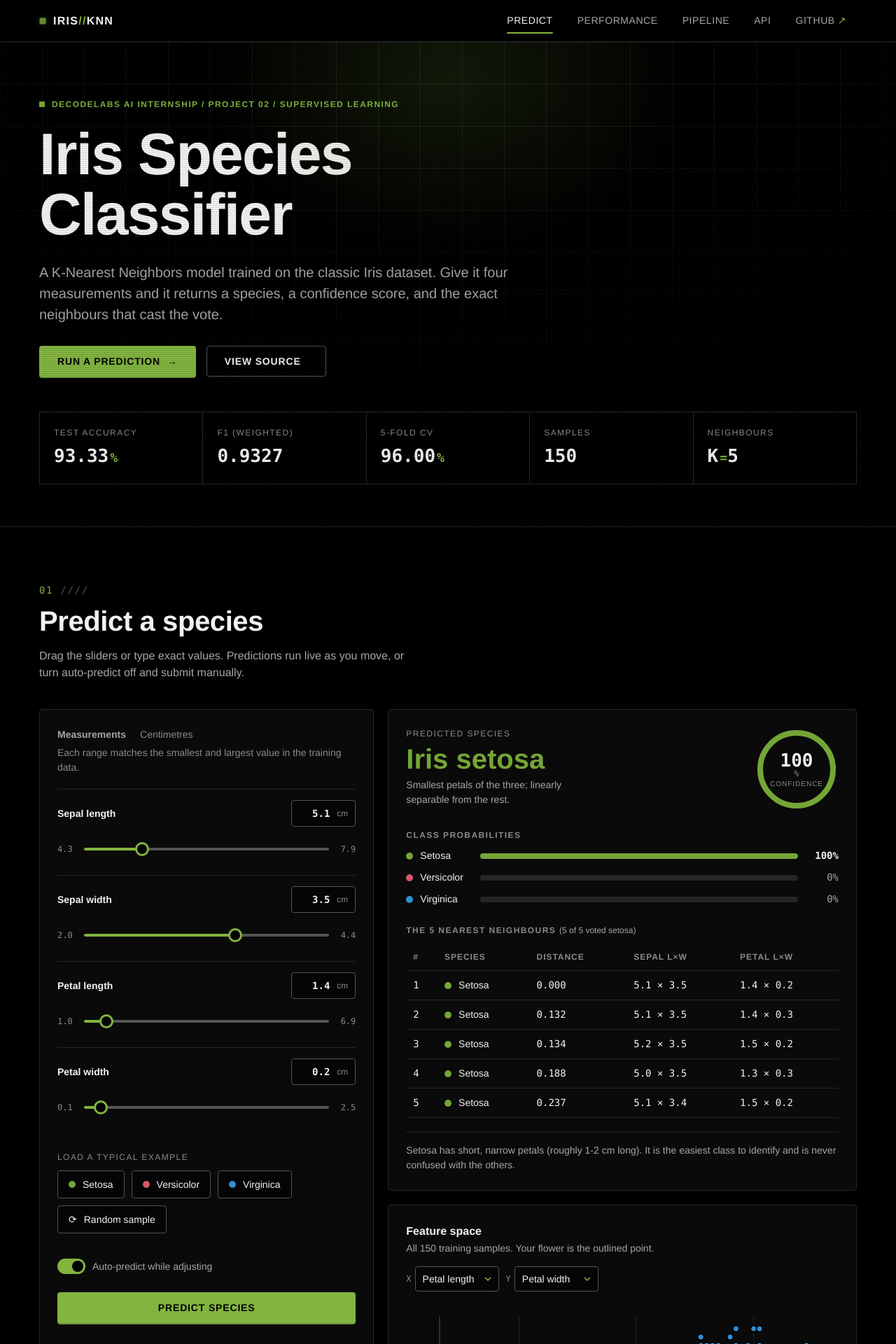
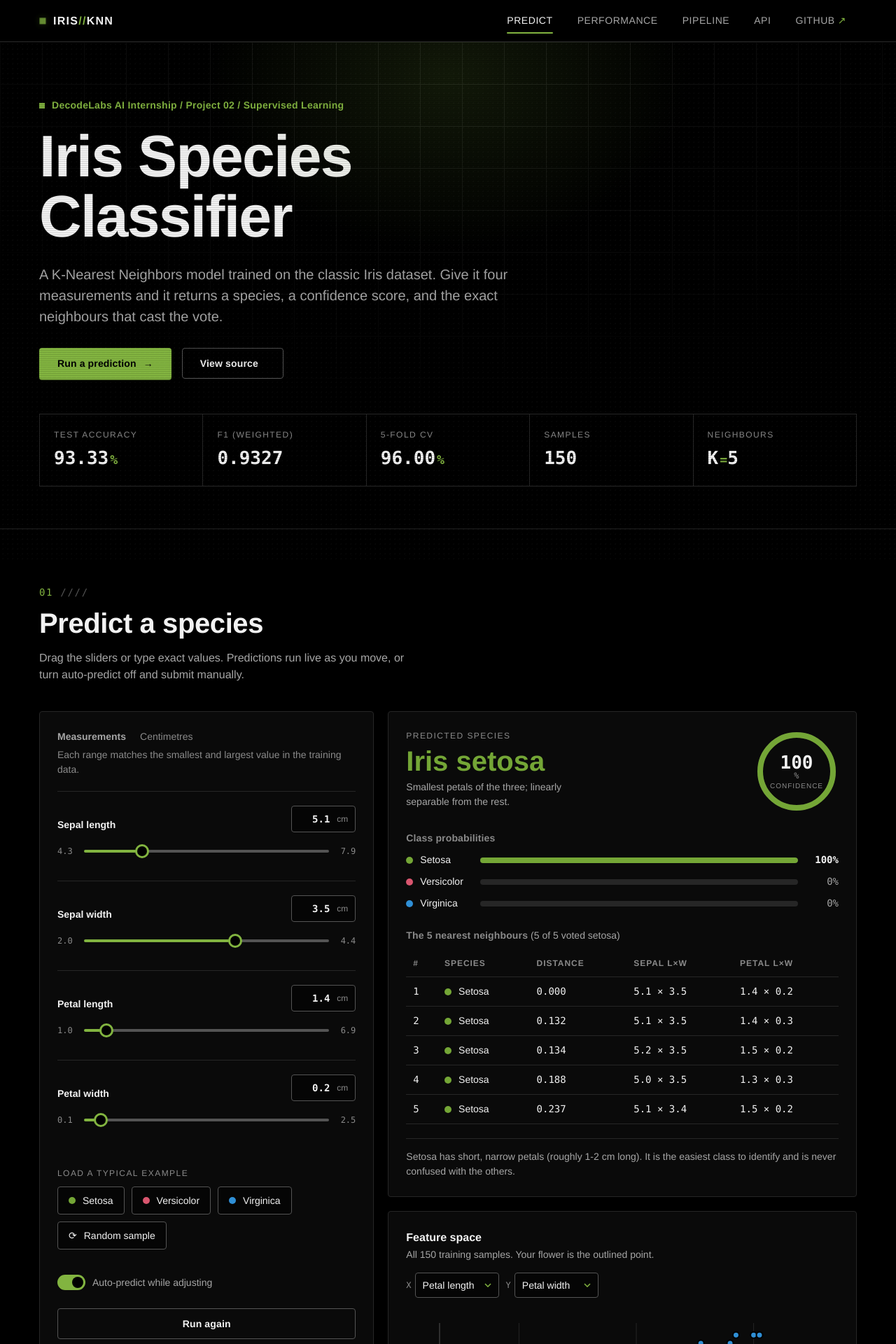
Before and after one commit to ZainDev04/iris-classifier, a Flask app: page / in a window 1280 px wide. Shown: the top 1920 px of the page at 70% size. Run offline with Flask 3, Linux system fonts and the light colour scheme.

Commit message:
Tidy button styles, spacing and case after a usability audit
Copy buttons and the menu toggle now use the ghost button tokens, so the
page has two button looks plus chips and tabs. Buttons, the hero eyebrow
and block titles move to sentence case; uppercase stays for short labels
only. Hidden screen-reader text no longer inherits uppercase. The predict
button becomes a ghost "Run again" while auto-predict is on. Pipeline
code samples lose the pill look. Fields get more space between them and
less inside, so a slider groups with its own label.

```diff
--- a/web/static/css/style.css
+++ b/web/static/css/style.css
@@ -125,6 +125,7 @@ img, svg { display: block; max-width: 100%; }
   padding: 0; margin: -1px;
   overflow: hidden; clip: rect(0 0 0 0);
   white-space: nowrap; border: 0;
+  text-transform: none; letter-spacing: 0;
 }
 
 /* Focus: one rule for everything interactive */
@@ -311,7 +311,7 @@ img, svg { display: block; max-width: 100%; }
   border: 1px solid transparent;
   border-radius: var(--radius-xs);
   font-size: var(--text-sm); font-weight: 700;
-  letter-spacing: 0.06em; text-transform: uppercase;
+  letter-spacing: 0.01em;
   text-decoration: none;
   transition: transform var(--motion-fast), box-shadow var(--motion-fast), background var(--motion-fast), color var(--motion-fast), border-color var(--motion-fast);
   user-select: none;
@@ -379,8 +381,8 @@ img, svg { display: block; max-width: 100%; }
 
 .eyebrow {
   display: flex; width: fit-content; align-items: center; gap: var(--space-2);
-  font-size: var(--text-xs); font-weight: 700;
-  letter-spacing: var(--tracking-wide); text-transform: uppercase;
+  font-size: var(--text-sm); font-weight: 700;
+  letter-spacing: 0.02em;
   color: var(--color-accent);
   margin-bottom: var(--space-4);
 }
@@ -553,8 +555,8 @@ img, svg { display: block; max-width: 100%; }
 .panel-title { font-size: var(--text-md); font-weight: 700; }
 .panel-sub { font-size: var(--text-sm); color: var(--color-text-secondary); margin-top: 2px; }
 .block-title {
-  font-size: var(--text-xs); font-weight: 700;
-  text-transform: uppercase; letter-spacing: var(--tracking-wide);
+  font-size: var(--text-sm); font-weight: 700;
+  letter-spacing: 0.01em;
   color: var(--color-text-muted);
   margin-bottom: var(--space-2);
 }
@@ -582,11 +584,11 @@ img, svg { display: block; max-width: 100%; }
 .legend-unit { font-weight: 400; color: var(--color-text-muted); font-size: var(--text-sm); margin-left: var(--space-1); }
 .hint { font-size: var(--text-sm); color: var(--color-text-muted); margin-bottom: var(--space-4); }
 
-.field { padding: var(--space-3) 0; border-top: 1px solid var(--color-border); }
+.field { padding: var(--space-4) 0; border-top: 1px solid var(--color-border); }
 .field-row {
-  display: flex; align-items: center; justify-content: space-between;
+  display: flex; align-items: flex-end; justify-content: space-between;
   gap: var(--space-2);
-  margin-bottom: var(--space-2);
+  margin-bottom: var(--space-1);
 }
 .field-label { font-size: var(--text-sm); font-weight: 700; }
 .field-number-wrap {
--- a/web/static/js/app.js
+++ b/web/static/js/app.js
@@ -363,7 +363,19 @@
       requestPredict(0);
     });
 
+    // While auto-predict is on the model already runs on every change, so the
+    // submit button steps back to a ghost "run again" instead of a primary call to action.
+    const syncPredictButton = () => {
+      const auto = autoPredict.checked;
+      predictBtn.classList.toggle("btn-primary", !auto);
+      predictBtn.classList.toggle("btn-ghost", auto);
+      $(".btn-label", predictBtn).textContent = auto ? "Run again" : "Predict species";
+      predictBtn.title = auto ? "Results already update as you adjust. Click to run once more." : "";
+    };
+    syncPredictButton();
+
     autoPredict.addEventListener("change", () => {
+      syncPredictButton();
       toast(autoPredict.checked ? "Auto-predict on" : "Auto-predict off. Use the button to run the model.");
       if (autoPredict.checked) requestPredict(0);
     });
--- a/web/templates/index.html
+++ b/web/templates/index.html
@@ -435,7 +435,7 @@
           </div>
           <p class="api-copy">Classify a flower. Returns the species, confidence, per-class probabilities and the K nearest training samples.</p>
           <div class="code-wrap">
-            <button class="copy-btn" type="button" data-copy="curl-predict" aria-label="Copy example request">Copy</button>
+            <button class="btn btn-ghost btn-sm copy-btn" type="button" data-copy="curl-predict" aria-label="Copy example request">Copy</button>
 <pre class="code" id="curl-predict"><code>curl -X POST {{ request.url_root }}api/predict \
   -H "Content-Type: application/json" \
   -d '{"sepal_length":5.1,"sepal_width":3.5,
@@ -450,7 +450,7 @@
           </div>
           <p class="api-copy">Metrics, confusion matrix, per-class report, K curve, feature ranges and species notes.</p>
           <div class="code-wrap">
-            <button class="copy-btn" type="button" data-copy="curl-model" aria-label="Copy example request">Copy</button>
+            <button class="btn btn-ghost btn-sm copy-btn" type="button" data-copy="curl-model" aria-label="Copy example request">Copy</button>
 <pre class="code" id="curl-model"><code>curl {{ request.url_root }}api/model</code></pre>
           </div>
         </article>
@@ -462,7 +462,7 @@
           </div>
           <p class="api-copy">All 150 raw samples with labels. This is the data behind the scatter plot and histograms.</p>
           <div class="code-wrap">
-            <button class="copy-btn" type="button" data-copy="curl-dataset" aria-label="Copy example request">Copy</button>
+            <button class="btn btn-ghost btn-sm copy-btn" type="button" data-copy="curl-dataset" aria-label="Copy example request">Copy</button>
 <pre class="code" id="curl-dataset"><code>curl {{ request.url_root }}api/dataset</code></pre>
           </div>
         </article>
```
Also changed, not shown: other parts of web/static/css/style.css (+9 -18 lines), DESIGN.md (+3 -3 lines).
